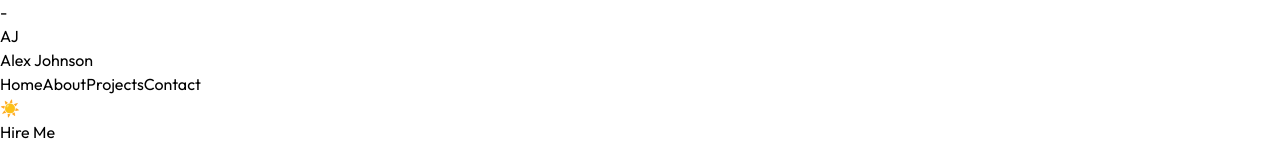
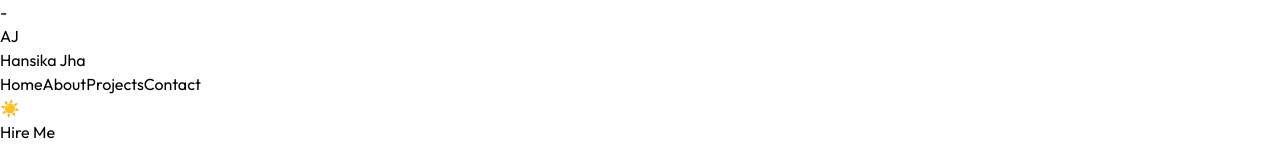
Before and after one commit to Hansikajha/Live_Portfolio, a React (Vite) app: page / in a window 1280 px wide. Shown: the top 160 px of the page. Built offline with nearby package versions, Linux system fonts and the light colour scheme.

Commit message:
Changed Name

```diff
--- a/src/components/NavBar.jsx
+++ b/src/components/NavBar.jsx
@@ -61,7 +61,7 @@ export default function NavBar() {
               <div className="absolute -inset-1 bg-gradient-to-r from-blue-500 to-purple-600 rounded-xl blur opacity-30 group-hover:opacity-50 transition duration-300"></div>
             </div>
             <span className="ml-3 text-xl font-bold bg-gradient-to-r from-gray-800 to-gray-600 dark:from-white dark:to-gray-300 bg-clip-text text-transparent">
-              Alex Johnson
+              Hansika Jha
             </span>
           </Link>
 
```
